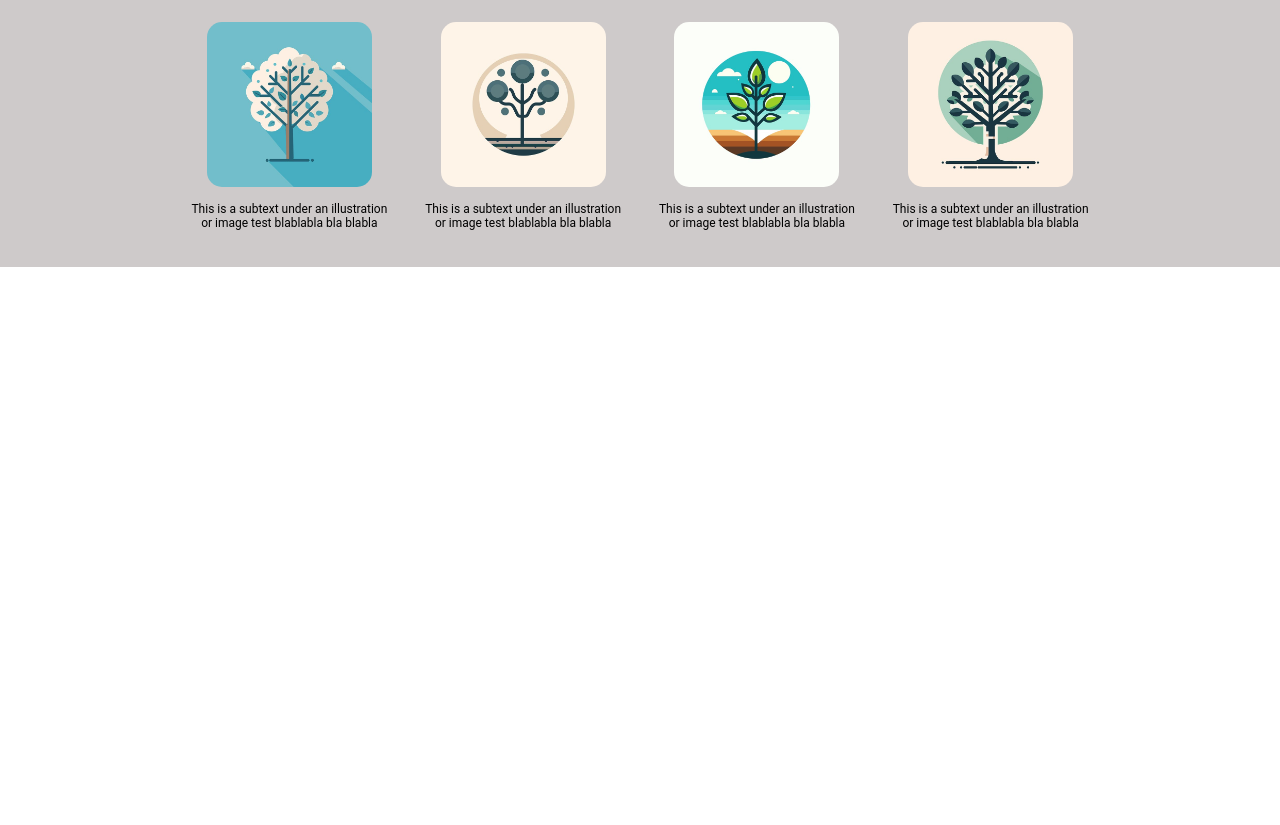
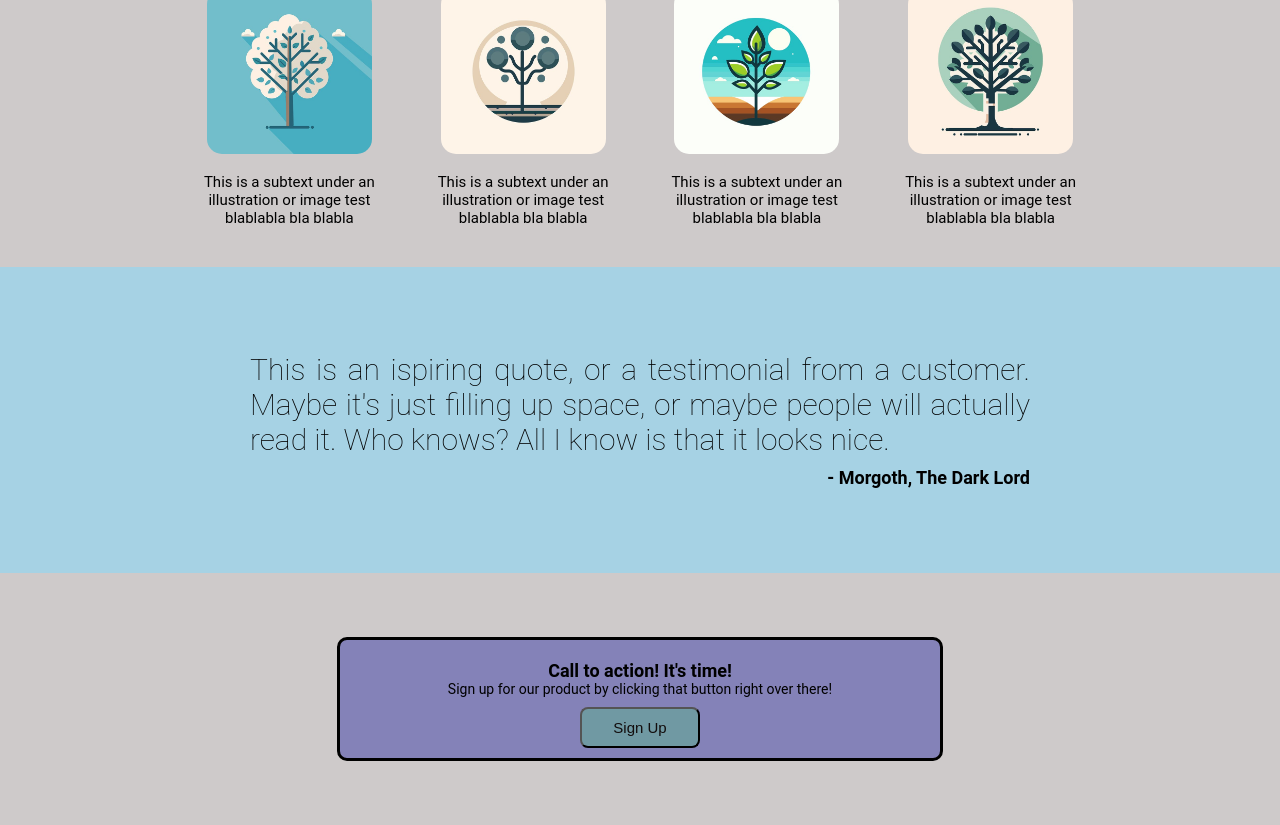
Before and after one commit to Frankozy/odin-landingtest, a plain HTML site: page index.html in a window 1280 px wide. Shown: the part 643-1468 px from the top of the page. Before the commit the page ends 910 px from the top, so only its background shows below. Drawn offline with Linux system fonts and the light colour scheme.

Commit message:
final: final iteration

```diff
--- a/index.html
+++ b/index.html
@@ -19,7 +19,7 @@
     <div class="header-two">
         <div class="container-toptwo">
         <div class="title"> This website is awesome</div>
-             <div class="text">This website has some subtext that goes here under the main title. It´s a smaller font and the color is lower. Some more randome text that I added to test stuffs out! </div>
+             <div class="text">This website has some subtext that goes here under the main title. It's a smaller font and the color is lower. Some more randome text that I added to test stuffs out! </div>
                 <button class="Sign Up"> Sign Up</button></div>
                 <img src="images/gladiator-1931077_1280.jpg" class="knight">
 
@@ -47,5 +47,18 @@
 
     </div>
 
+    <div class="container-midlow">
+        <div class="sentence"> This is an ispiring quote, or a testimonial from a customer. Maybe it's just filling up space, or maybe people will actually read it. Who knows? All I know is that it looks nice. </div>
+        <div class="quote">  - Morgoth, The Dark Lord </div>
+    </div>
+
+
+    <div class="container-bottom">
+        <div class="box">
+           <div class="call"> Call to action! It's time! </div>
+            <div class="paragraph"> Sign up for our product by clicking that button right over there!</div>
+            <button class="Sign Up"> Sign Up</button> </div>
+    </div>
+
 </body>
 </html>
--- a/styles.css
+++ b/styles.css
@@ -26,7 +26,7 @@ body {
 
 .title {
     font-weight: bold;
-    font-size:40px;
+    font-size:35px;
     margin-bottom: 5px;
 }
 
@@ -54,7 +54,7 @@ body {
     justify-content:center;
     gap: 35px;
     padding: 25px;
-    font-size: 12px;
+    font-size: 15px;
     margin-left: 165px;
     margin-right: 165px;
 
@@ -99,7 +99,7 @@ body {
 }
 
 .knight {
-   max-width: auto;
+   max-width: 40%;
    height: 100%;
     margin-right: 165px;
     margin-bottom: 50px;
@@ -143,3 +143,64 @@ p {
     margin-right: 0px;
 
 }
+
+.container-midlow {
+    background-color: rgba(21, 137, 183, 0.377);
+    padding: 85px;
+
+}
+
+.sentence {
+    text-align: justify;
+    font-size: 30px;
+    font-weight: lighter;
+    margin-left: 165px;
+    margin-right: 165px;
+
+}
+
+.quote {
+text-align: end;
+font-size: 18px;
+font-weight: bold;
+margin-top: 10px;
+margin-left:165px;
+margin-right: 165px;
+
+}
+
+.container-bottom {
+    background-color: rgba(162, 155, 155, 0.528);
+    padding: 5%;
+    display: flex;
+    align-content: center;
+    justify-content: center;
+}
+
+.box {
+    display: flex;
+    align-items: center;
+    background-color:rgba(56, 56, 164, 0.496);
+    border-radius: 10px;
+
+    justify-content: space-between;
+    flex-direction: column;
+    width: 600px;
+    border-color: aqua;
+    border-width: 45px;
+    border:solid;
+
+}
+
+.call {
+    color: rgb(0, 0, 0);
+    font-weight: bold;
+    font-size: large;
+    margin-top: 20px;
+
+}
+
+.paragraph {
+    color: rgb(0, 0, 0);
+    font-size: 14px;
+}
```
